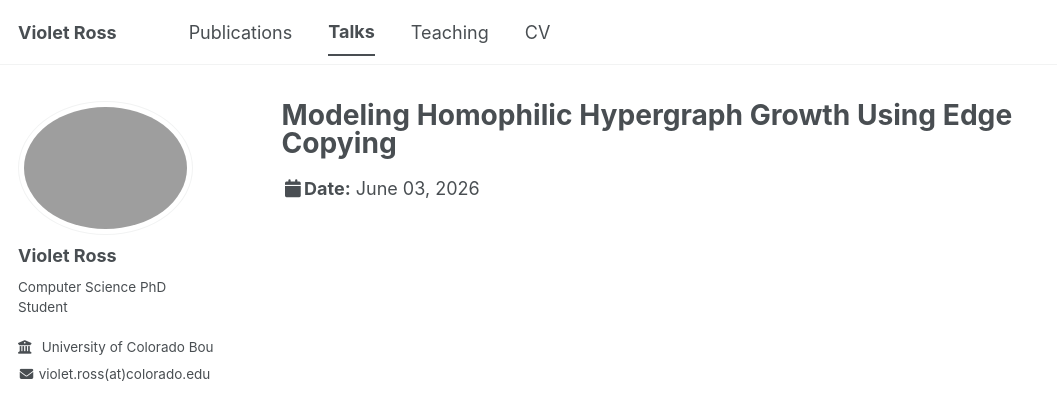
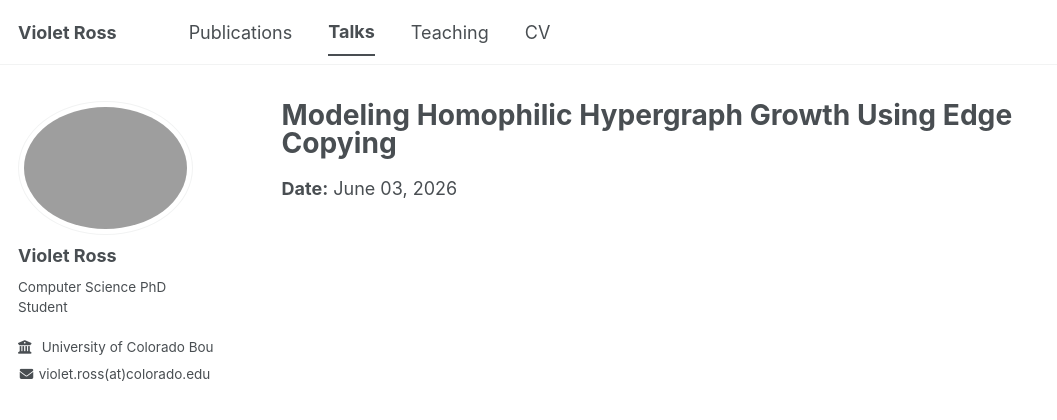
Before and after one commit to Violet-Ross/violet-ross.github.io, a Jekyll site: the page built from _talks/netsci-2026.md, in a window 1280 px wide. Shown: the top 420 px of the page, without its empty margins (0-1057 px from the left). Built offline with Jekyll 4.4.1, drawn with Linux system fonts in a browser that asks for light colours; a script bundle is joined from its source files by our own code; library files that are not in the unit come from our copies.

Commit message:
Update talk.html

```diff
--- a/_layouts/talk.html
+++ b/_layouts/talk.html
@@ -31,9 +31,9 @@ layout: default
             <p class="page__meta"><i class="fa fa-clock" aria-hidden="true"></i> {% include read-time.html %}</p>
           {% endif %}
         {% if page.modified %}
-          <p class="page__date"><strong><i class="fa fa-fw fa-calendar" aria-hidden="true"></i>Date:</strong> <time datetime="{{ page.modified | date: "%Y-%m-%d" }}">{{ page.modified | date: "%B %d, %Y" }}</time></p>
+          <p class="page__date"><strong>Date:</strong> <time datetime="{{ page.modified | date: "%Y-%m-%d" }}">{{ page.modified | date: "%B %d, %Y" }}</time></p>
         {% elsif page.date %}
-          <p class="page__date"><strong><i class="fa fa-fw fa-calendar" aria-hidden="true"></i>Date:</strong> <time datetime="{{ page.date | date_to_xmlschema }}">{{ page.date | date: "%B %d, %Y" }}</time></p>
+          <p class="page__date"><strong>Date:</strong> <time datetime="{{ page.date | date_to_xmlschema }}">{{ page.date | date: "%B %d, %Y" }}</time></p>
         {% endif %}
         {% if page.talk_type %}<p>{{page.talk_type}} at {{ page.venue }},  {{page.location}} {% endif %}
 
```
